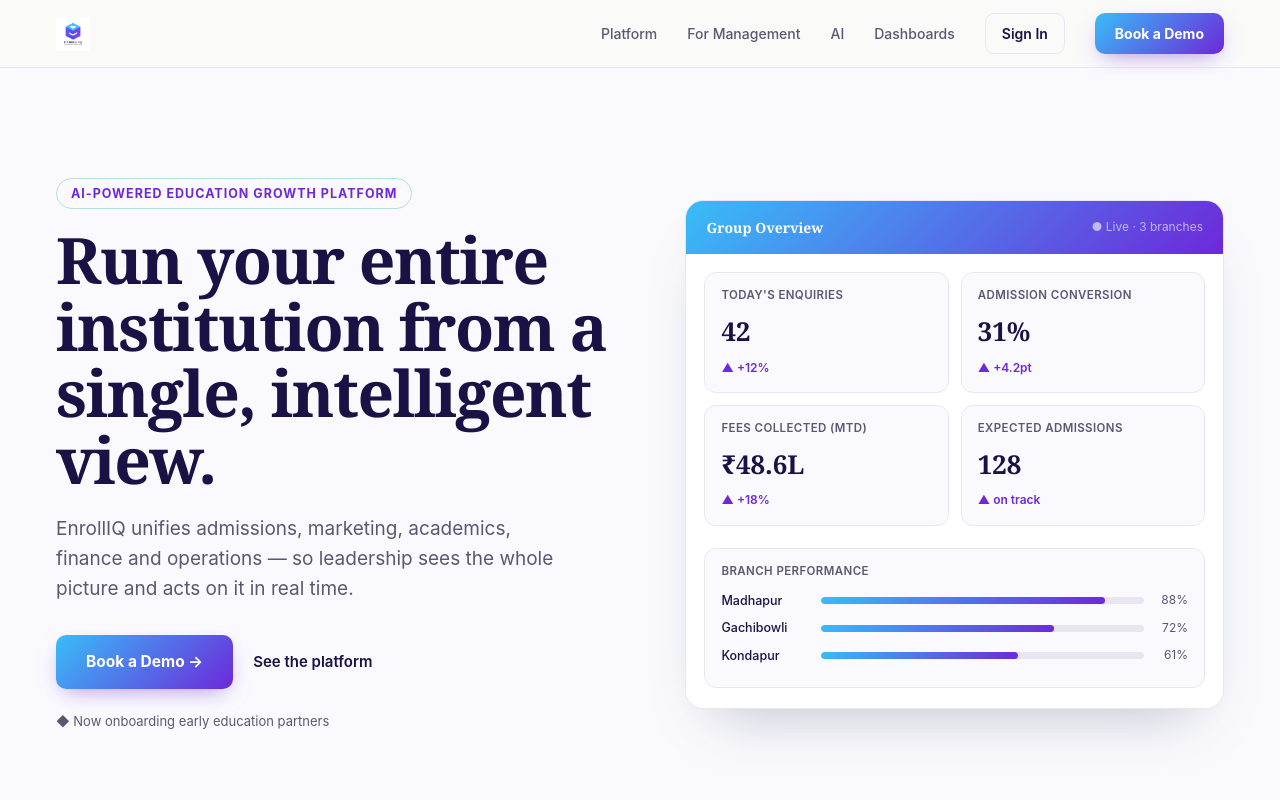
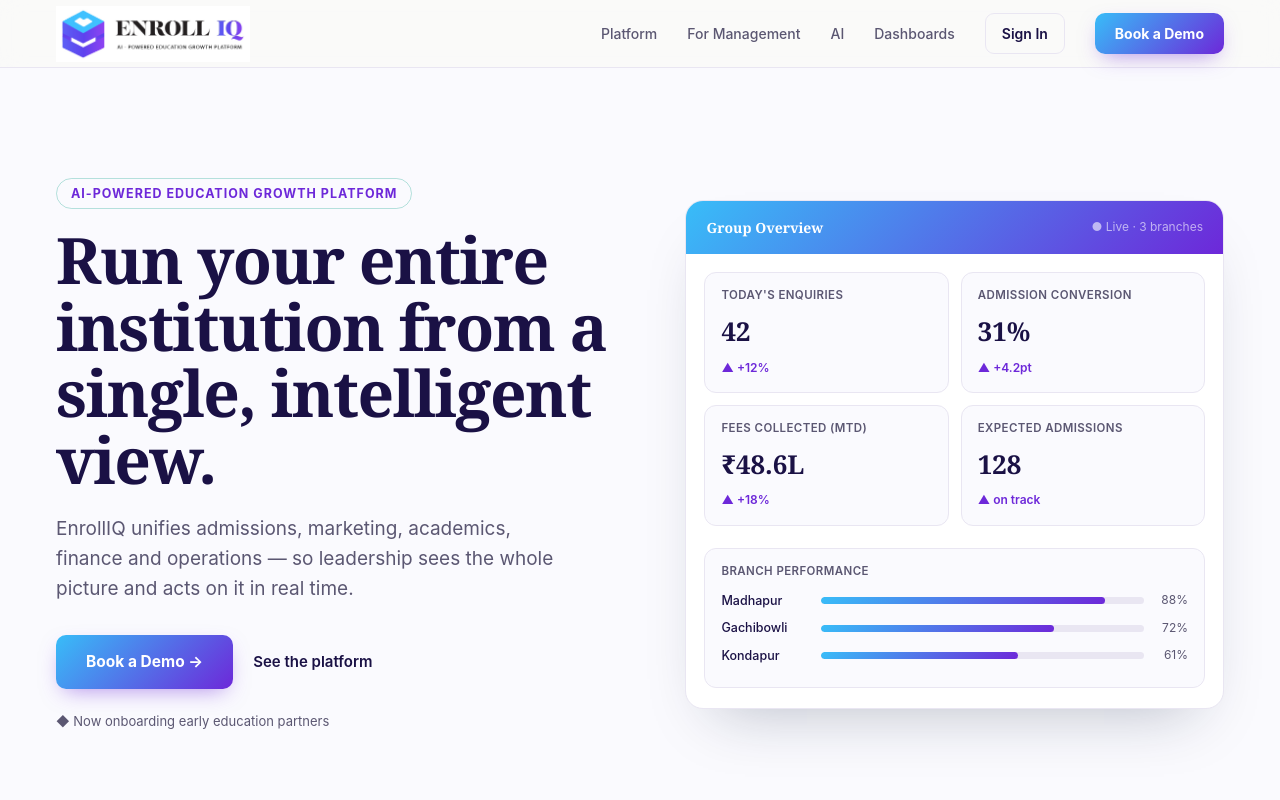
Before and after one commit to sarvesh1625/EnrollIq_frontend, a React (Vite) app: page / in a window 1280 px wide. Shown: the top 800 px of the page. Built offline with nearby package versions, Linux system fonts and the light colour scheme.

Commit message:
updated the logo

```diff
--- a/src/pages/LandingPage.jsx
+++ b/src/pages/LandingPage.jsx
@@ -2,7 +2,7 @@
 import axios from 'axios'
 
 // Logo lives in /public — Vite serves it at the root
-const logo = '/Logo.jpeg'
+const logo = '/Logo.jpg'
 const API = import.meta.env.VITE_API_URL || 'http://localhost:5000/api'
 
 const TYPE = {
@@ -84,7 +84,7 @@
         padding: '0 clamp(16px,5vw,56px)', height: 68,
       }}>
         <a href="#top" style={{ display: 'flex', alignItems: 'center', gap: 10, textDecoration: 'none' }}>
-          <img src={logo} alt="EnrollIQ" style={{ height: 34, width: 'auto' }} />
+          <img src={logo} alt="EnrollIQ" style={{ height: 56, width: 'auto' }} />
         </a>
         <div className="nav-links" style={{ display: 'flex', alignItems: 'center', gap: 30 }}>
           {links.map(([l, h]) => (
@@ -434,7 +434,7 @@
       <div style={{ maxWidth: 1120, margin: '0 auto', display: 'grid', gridTemplateColumns: '1.4fr 1fr 1fr', gap: 40 }} className="footer-grid">
         <div>
           <div style={{ display:'inline-block', background:'#fff', padding:'8px 12px', borderRadius:10, marginBottom:14 }}>
-            <img src={logo} alt="EnrollIQ" style={{ height: 30, display:'block' }} />
+            <img src={logo} alt="EnrollIQ" style={{ height: 56, display:'block' }} />
           </div>
           <p style={{ fontSize: 14, lineHeight: 1.6, maxWidth: 300, color: 'rgba(255,255,255,0.6)' }}>
             The AI-powered education growth platform. Built for institutions that lead.
```
Also changed, not shown: public/Logo.jpg (added).
